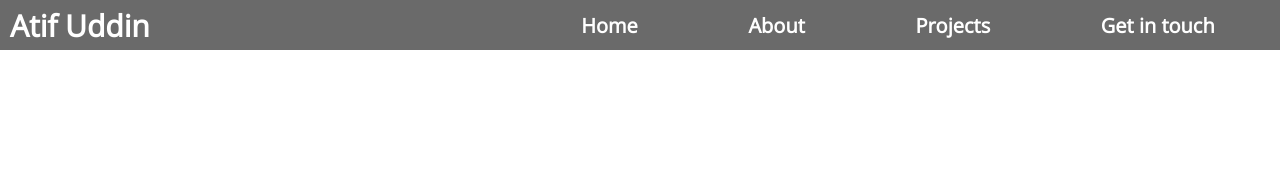
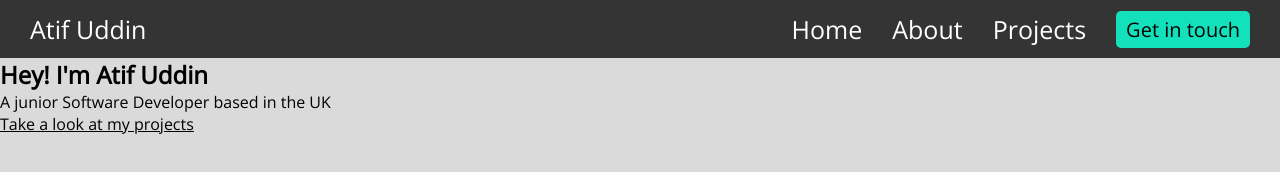
Before and after one commit to atif298/portfolio, a plain HTML site: page index.html in a window 1280 px wide. Drawn offline with nearby package versions, Linux system fonts and the light colour scheme.

Commit message:
Navbar re edited

```diff
--- a/index.html
+++ b/index.html
@@ -13,27 +13,32 @@
 <body>
     <header>
         <nav>
-            <div id="atif-uddin">
-                <h1>
-                    <a href="index.html" alt="Atif Uddin">Atif Uddin</a>
-                </h1>
-            </div>
-
-            <div class="nav-links">
-              <a href="#" alt="Home">Home</a>
-              <a href="#" alt="About">About</a>
-              <a href="#" alt="Projects">Projects</a>
-              <a href="#" alt="Get in touch">Get in touch</a>
-            </div>
+            <ul class="nav-list">
+                <li class="nav-item">
+                    <a href="#">Atif Uddin</a>
+                </li>
+                <li class="nav-item">
+                    <a href="#">Home</a>
+                </li>
+                <li class="nav-item">
+                    <a href="#">About</a>
+                </li>
+                <li class="nav-item">
+                    <a href="#">Projects</a>
+                </li>
+                <li class="nav-item">
+                    <button class="get-in-touch">Get in touch</button>
+                </li>
+            </ul>
         </nav>
     </header>
 
     <main>
-        <section id="intro">
-            <h2>
+        <section class="intro">
+            <h2 id="intro-title">
                 Hey! I'm Atif Uddin
             </h2>
-            <p>
+            <p id="intro-text">
                 A junior Software Developer based in the UK
             </p>
 
--- a/style.css
+++ b/style.css
@@ -2,10 +2,67 @@
     margin: 0;
     padding: 0;
     font-family: 'Open Sans', sans-serif, Arial;
+    color: black;
+}
+
+body {
+    background-color: #DADADA;
+}
+
+nav {
+    font-size: 25px;
+}
+
+.nav-list {
+    background-color: #343434;
+    margin:0;
+    padding: 10px 0;
+    display: flex;
+    justify-content: flex-end;
+    align-items: center;
+    flex-wrap: wrap;
+}
+
+.nav-item {
+    list-style: none;
+    margin-right: 30px;
+}
+
+.nav-item a {
+    text-decoration: none;
     color: white;
-  }
+}
 
-nav,
+.nav-item a:hover {
+    color:#13E1BB;
+    transition:all 200ms ease-in;
+}
+
+.nav-item:first-child {
+    margin-right: auto;
+    margin-left: 30px;
+}
+
+.get-in-touch {
+    font-family: 'Open Sans', sans-serif, Arial;
+    font-size: 20px;
+    background-color: #13E1BB;
+    border: none;
+    outline: none;
+    border-radius: 5px;
+    padding: 5px 10px;
+    cursor: pointer;
+    transition:all 200ms ease-in;
+}
+
+.get-in-touch:hover {
+    background-color: #1AD7EC;
+}
+
+
+
+
+/* nav,
 nav * {
     display: flex;
     justify-content: center;
@@ -16,10 +73,12 @@ nav * {
 #atif-uddin {
     width: 40%;
     margin: 10px;
+    display: flex;
     justify-content: left;
 }
 
 nav {
+    display: flex;
     justify-content: space-between;
     width: 100%;
     height: 50px;
@@ -31,7 +90,11 @@ nav {
 .nav-links {
     width: 60%;
     margin: 10px;
+    display: flex;
     justify-content: space-around;
+}
+a {
+    min-width: 100px;
 }
 
 a:hover, a:visited, a:link, a:active {
@@ -40,4 +103,25 @@ a:hover, a:visited, a:link, a:active {
 
 a:hover {
     color: #13E1BB;
+} */
+
+
+
+/* .intro {
+    background-color: #343434;
+    text-align: center;
+    height: auto;
+    width: 100%;
+    padding: 20px;
 }
+
+#intro-title {
+    display: flex;
+    justify-content: right;
+}
+
+#intro-text {
+    display: flex;
+    justify-content: left;
+}
+    */
```
